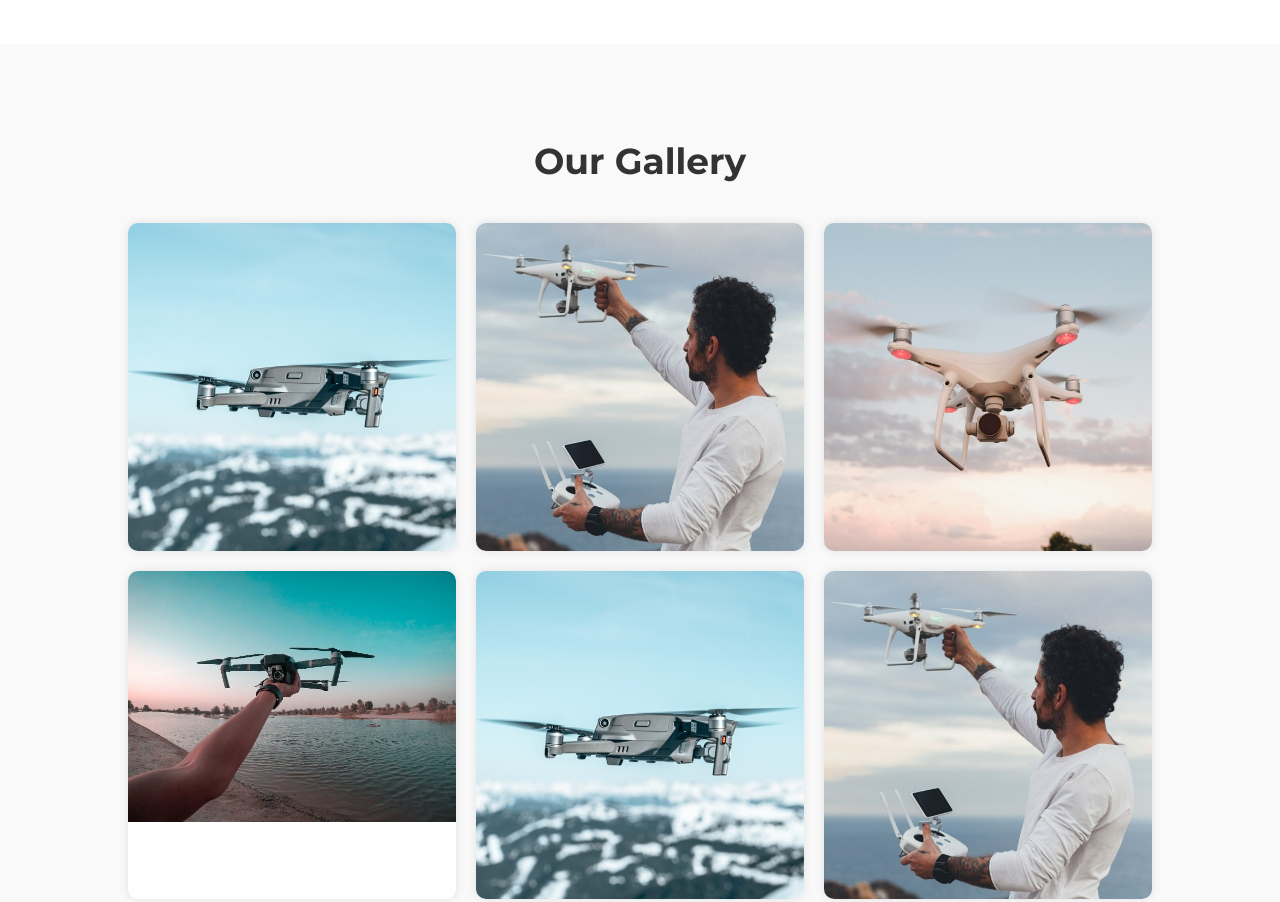
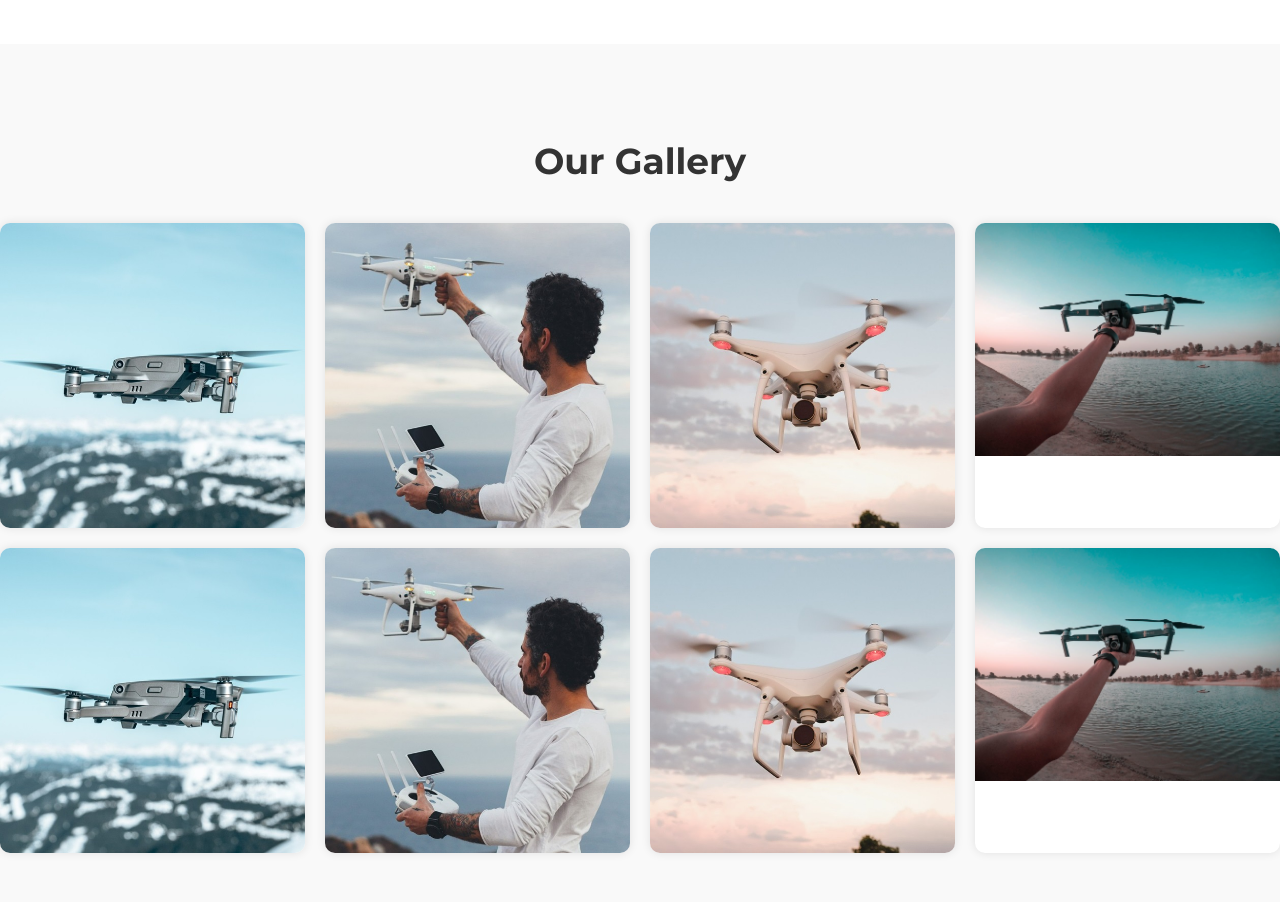
Before and after one commit to rujal404/flitetec_shop, a plain HTML site: page gallery.html in a window 1280 px wide. Shown: the part 740-1642 px from the top of the page. Drawn offline with nearby package versions, Linux system fonts and the light colour scheme.

Commit message:
CSS Update

```diff
--- a/assets/css/innerpage.css
+++ b/assets/css/innerpage.css
@@ -1,7 +1,8 @@
 /* Product Page*/
 .container {
-    width: 80%;
-    max-width: 1179px;
+    /* width: 80%; */
+    width: 100%;
+    max-width: 1760px;
     margin: 15px auto;
 }
 
```
